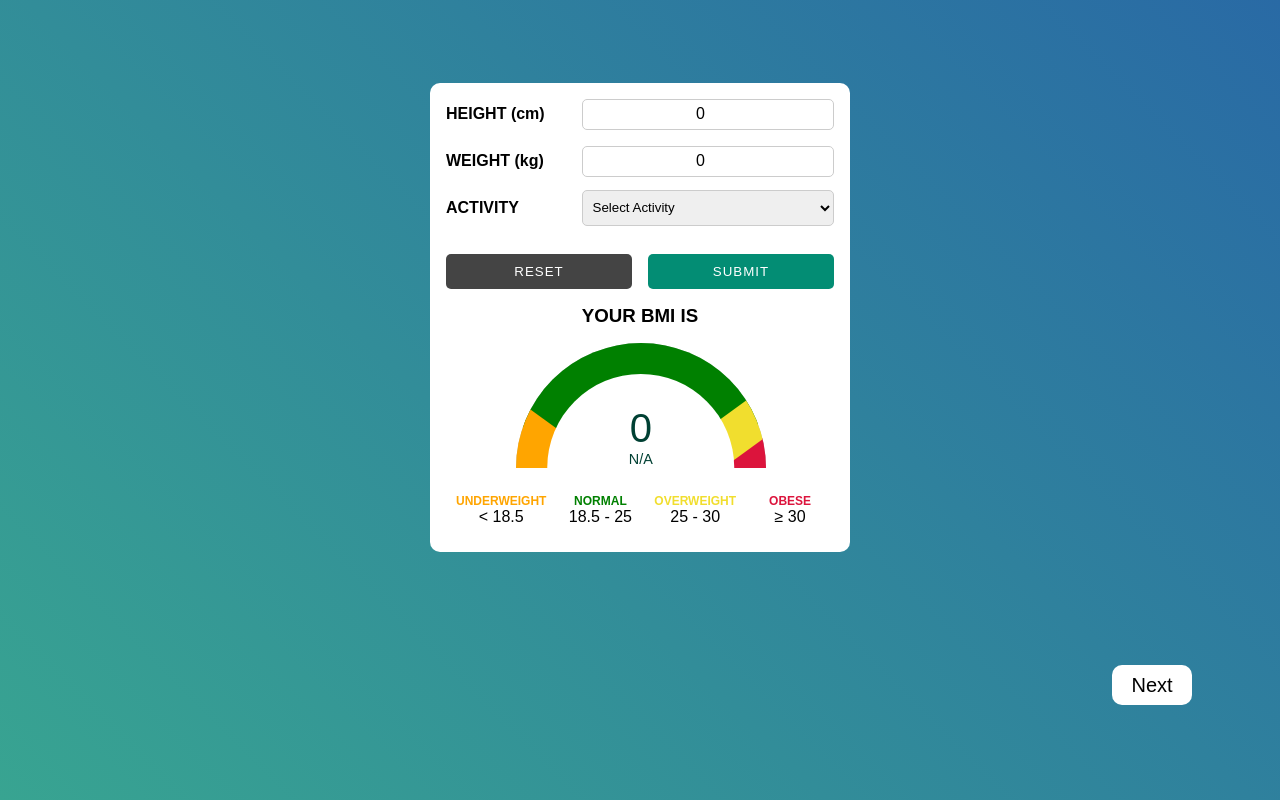
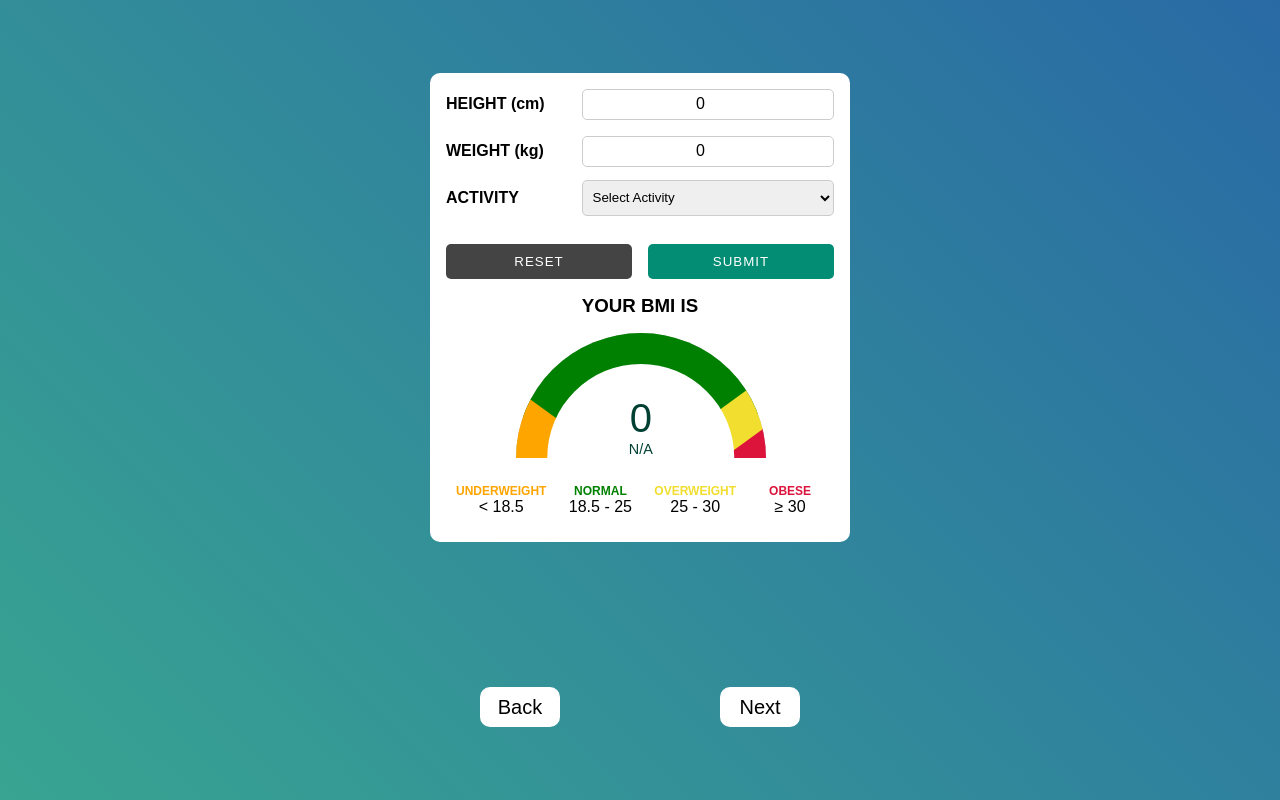
Before and after one commit to RiHuuang/LifeWell, a Flask app: page /calculate in a window 1280 px wide. Run offline with Flask 3, Linux system fonts and the light colour scheme.

Commit message:
AGE(LOGIN) Back Button,

```diff
--- a/app.py
+++ b/app.py
@@ -134,7 +134,8 @@ def loading():
 
 @app.route("/profile")
 def profile():
-    return render_template('home.html')
+    name = session.get('name', None)
+    return render_template('home.html', name=name)
 
 
 
--- a/static/css/style.css
+++ b/static/css/style.css
@@ -271,14 +271,13 @@ input[type=text], select{
 }
 
 .button{
-    margin-left: 80%;
     display: flex;
-    justify-content: center;
-    align-items: center;
-    margin-top: -5%;
+    /* align-items: center; */
+    /* margin-top: -5%; */
 }
 
 #nextpage{
+    margin-left: 100%;
     border-radius: 10px;
     width: 80px;
     height: 40px;
@@ -290,7 +289,23 @@ input[type=text], select{
 
 #nextpage:hover{
     box-shadow: 0px 0px 5px 4px rgba(0, 0, 0, 0.25);
-    transition: 200ms;
+    transition: 200ms;
+}
+
+#prevpage{
+    margin-left: -100%;
+    border-radius: 10px;
+    width: 80px;
+    height: 40px;
+    font-size: 20px;
+    background-color: white;
+    border-width: 0;
+    cursor: pointer;
+}
+
+#prevpage:hover{
+    box-shadow: 0px 0px 5px 4px rgba(0, 0, 0, 0.25);
+    transition: 200ms;
 }
 
 .outer{
--- a/templates/calculate.html
+++ b/templates/calculate.html
@@ -86,11 +86,17 @@
                 </section>
             </div>
 
-
             <div class="button">
-                <a href="{{ url_for('summary') }}">
-                    <button id="nextpage">Next</button>
-                </a>
+                <div class="nextpage">
+                    <a href="{{ url_for('home') }}">
+                        <button id="prevpage">Back</button>
+                    </a>
+                </div>
+                <div class="prevpage">
+                    <a href="{{ url_for('summary') }}">
+                        <button id="nextpage">Next</button>
+                    </a>
+                </div>
             </div>
 
             <script src = "{{ url_for('static', filename='js/script.js') }}" defer></script>
--- a/templates/login.html
+++ b/templates/login.html
@@ -22,7 +22,7 @@
     <br>
 
     <label for="age">Age</label>
-    <input type="number" id="age" name="age" required>
+    <input type="number" id="age" name="age" min="0" step="1" required>
     <br>
 
     <label for="gender">Gender (Male / Female)</label>
```
